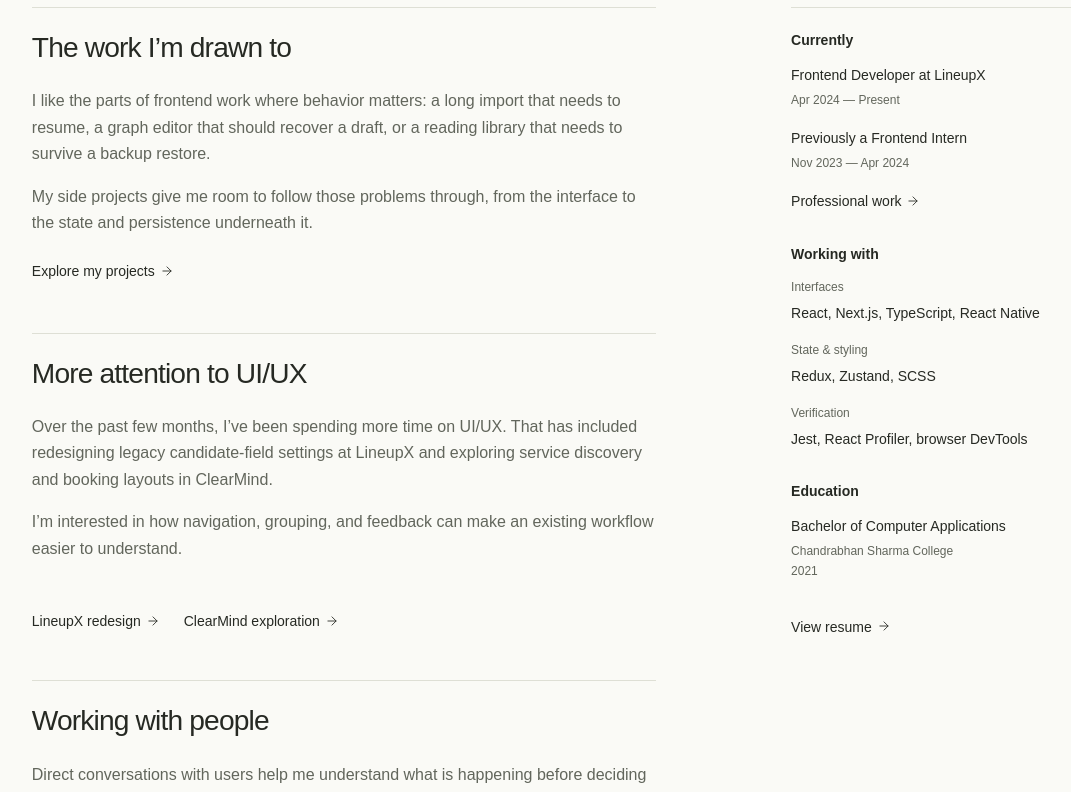
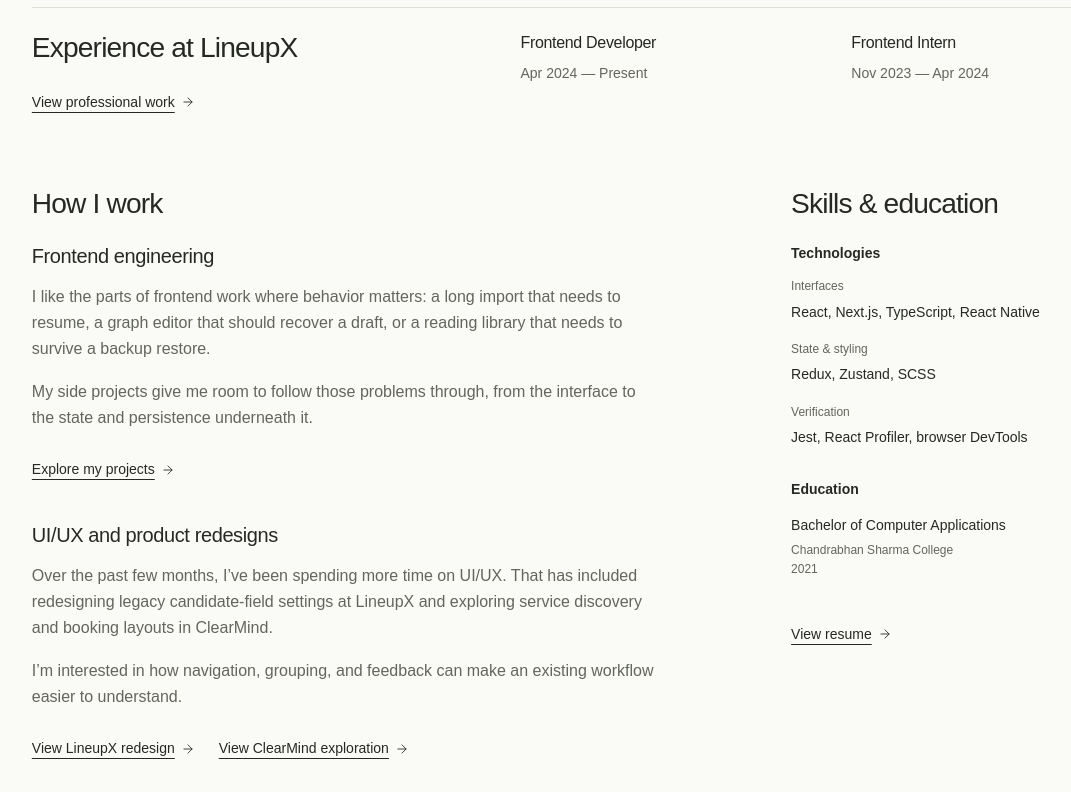
Before and after one commit to therohitmahar/portfolio, a Next.js app: page /about in a window 1280 px wide. Shown: the part 480-1272 px from the top of the page, without its empty margins (45-1116 px from the left). Built offline with nearby package versions, Linux system fonts and the light colour scheme.

Commit message:
fix: clarify portfolio actions and group About content

```diff
--- a/src/app/about/page.tsx
+++ b/src/app/about/page.tsx
@@ -1,5 +1,7 @@
 import type { Metadata } from "next";
+import Link from "next/link";
 import { PageIntro, TextLink } from "@/components/UI";
+import ArrowIcon from "@/components/ArrowIcon";
 export const metadata: Metadata = {
   title: "About",
   description:
@@ -15,10 +17,32 @@
           personal apps and developer tools.
         </p>
       </PageIntro>
+      <section className="about-profile" aria-labelledby="experience-heading">
+        <h2 id="experience-heading">Experience at LineupX</h2>
+        <ol className="about-timeline" role="list">
+          <li>
+            <h3>Frontend Developer</h3>
+            <p>
+              <time dateTime="2024-04">Apr 2024</time> — Present
+            </p>
+          </li>
+          <li>
+            <h3>Frontend Intern</h3>
+            <p>
+              <time dateTime="2023-11">Nov 2023</time> —{" "}
+              <time dateTime="2024-04">Apr 2024</time>
+            </p>
+          </li>
+        </ol>
+        <div className="about-profile-actions">
+          <TextLink href="/work">View professional work</TextLink>
+        </div>
+      </section>
       <div className="about-editorial">
         <div className="about-story">
+          <h2>How I work</h2>
           <section>
-            <h2>The work I’m drawn to</h2>
+            <h3>Frontend engineering</h3>
             <p>
               I like the parts of frontend work where behavior matters: a long
               import that needs to resume, a graph editor that should recover a
@@ -32,7 +56,7 @@
             <TextLink href="/projects">Explore my projects</TextLink>
           </section>
           <section>
-            <h2>More attention to UI/UX</h2>
+            <h3>UI/UX and product redesigns</h3>
             <p>
               Over the past few months, I’ve been spending more time on UI/UX.
               That has included redesigning legacy candidate-field settings at
@@ -45,15 +69,15 @@
             </p>
             <div className="inline-links">
               <TextLink href="/work/lineupx-settings">
-                LineupX redesign
+                View LineupX redesign
               </TextLink>
               <TextLink href="/projects/clearmind">
-                ClearMind exploration
+                View ClearMind exploration
               </TextLink>
             </div>
           </section>
           <section>
-            <h2>Working with people</h2>
+            <h3>User collaboration</h3>
             <p>
               Direct conversations with users help me understand what is
               happening before deciding what to change. I clarify requests,
@@ -62,17 +86,10 @@
             </p>
           </section>
         </div>
-        <aside className="about-facts">
+        <aside className="about-facts" aria-labelledby="background-heading">
+          <h2 id="background-heading">Skills & education</h2>
           <section>
-            <h2>Currently</h2>
-            <p>Frontend Developer at LineupX</p>
-            <span>Apr 2024 — Present</span>
-            <p>Previously a Frontend Intern</p>
-            <span>Nov 2023 — Apr 2024</span>
-            <TextLink href="/work">Professional work</TextLink>
-          </section>
-          <section>
-            <h2>Working with</h2>
+            <h3>Technologies</h3>
             <dl className="capability-list">
               <div>
                 <dt>Interfaces</dt>
@@ -89,7 +106,7 @@
             </dl>
           </section>
           <section>
-            <h2>Education</h2>
+            <h3>Education</h3>
             <p>Bachelor of Computer Applications</p>
             <span>
               Chandrabhan Sharma College
@@ -102,14 +119,15 @@
       </div>
       <section className="page-next">
         <div>
-          <span className="eyebrow">Get in touch</span>
           <h2>Talk about the work</h2>
           <p>
             For frontend opportunities, project enquiries, or questions about a
             build.
           </p>
         </div>
-        <TextLink href="/contact">Contact details</TextLink>
+        <Link className="primary-link" href="/contact">
+          Get in touch <ArrowIcon direction="right" />
+        </Link>
       </section>
     </div>
   );
--- a/src/app/globals.css
+++ b/src/app/globals.css
@@ -30,6 +30,7 @@
 }
 a {
   color: inherit;
+  text-decoration-line: underline;
   text-decoration-thickness: 1px;
   text-underline-offset: 5px;
 }
@@ -162,7 +163,10 @@
 }
 .text-link {
   font-size: var(--type-small);
-  display: inline-block;
+  display: inline-flex;
+  align-items: center;
+  gap: 6px;
+  min-height: 44px;
   max-width: 100%;
   line-height: 1.6;
 }
@@ -176,9 +180,6 @@
   flex-shrink: 0;
   vertical-align: -0.12em;
 }
-.text-link .arrow-icon {
-  margin-inline-start: 0.35em;
-}
 .inline-links {
   display: flex;
   align-items: center;
@@ -311,11 +312,19 @@
   padding: 15px 0;
 }
 .home-directory h2 {
-  display: flex;
-  justify-content: space-between;
   font-size: 30px;
   margin: 14px 0 18px;
   letter-spacing: -0.03em;
+}
+.directory-action {
+  display: inline-flex;
+  align-items: center;
+  gap: var(--space-2);
+  min-height: 44px;
+  margin-top: var(--space-3);
+  font-size: var(--type-small);
+  text-decoration: underline;
+  text-underline-offset: 5px;
 }
 .home-directory p {
   font-size: var(--type-small);
@@ -422,9 +431,15 @@
 }
 .project-links {
   display: flex;
-  gap: var(--space-5);
+  gap: var(--space-1) var(--space-5);
   flex-wrap: wrap;
-  font-size: var(--type-caption);
+  font-size: var(--type-small);
+}
+.project-links > a {
+  display: inline-flex;
+  align-items: center;
+  gap: 6px;
+  min-height: 44px;
 }
 .project-links > a:first-child {
   font-weight: 600;
@@ -648,6 +663,12 @@
 .more-projects > div > span:nth-child(2) {
   color: var(--muted);
 }
+.more-projects a {
+  display: inline-flex;
+  align-items: center;
+  gap: 6px;
+  min-height: 44px;
+}
 .case-intro {
   display: grid;
   grid-template-columns: 1.3fr 1fr;
@@ -986,31 +1007,65 @@
   color: var(--muted);
   line-height: 1.7;
 }
+.about-profile {
+  display: grid;
+  grid-template-columns: minmax(0, 1fr) minmax(0, 1.6fr);
+  gap: var(--space-4) 8%;
+  border-top: var(--border-rule);
+  padding-top: var(--space-5);
+  margin-bottom: var(--space-8);
+}
+.about-timeline {
+  grid-column: 2;
+  grid-row: 1 / 3;
+  display: grid;
+  grid-template-columns: repeat(2, minmax(0, 1fr));
+  gap: var(--space-5);
+  list-style: none;
+  margin: 0;
+  padding: 0;
+}
+.about-timeline h3 {
+  font-size: var(--type-body);
+  line-height: 1.4;
+  margin-bottom: var(--space-2);
+}
+.about-timeline p {
+  font-size: var(--type-small);
+}
+.about-profile-actions {
+  grid-column: 1;
+}
 .about-editorial {
   display: grid;
   grid-template-columns: minmax(0, 1.7fr) minmax(0, 1fr);
   gap: 12%;
 }
 .about-story section {
-  padding-top: var(--space-5);
-  border-top: var(--border-rule);
-  margin-bottom: var(--space-7);
-}
-.about-story h2 {
+  margin-bottom: var(--space-6);
+}
+.about-story > h2,
+.about-facts > h2 {
   margin-bottom: var(--space-5);
 }
-.about-story .text-link,
+.about-story h3 {
+  font-size: var(--type-h3);
+  margin-bottom: var(--space-4);
+}
+.about-story section:last-child {
+  margin-bottom: 0;
+}
+.about-story section > .text-link,
+.about-story section > .inline-links {
+  margin-top: var(--space-4);
+}
 .about-story .inline-links {
-  margin-top: var(--space-5);
-}
-.about-facts {
-  padding-top: var(--space-5);
-  border-top: var(--border-rule);
+  row-gap: var(--space-1);
 }
 .about-facts section {
   margin-bottom: var(--space-6);
 }
-.about-facts h2 {
+.about-facts h3 {
   font-size: var(--type-small);
   margin-bottom: var(--space-4);
   font-weight: 600;
@@ -1580,6 +1635,14 @@
     grid-template-columns: 1fr;
     gap: var(--space-6);
   }
+  .about-profile {
+    grid-template-columns: 1fr;
+    margin-bottom: var(--space-7);
+  }
+  .about-timeline {
+    grid-column: 1;
+    grid-row: auto;
+  }
   .about-story p {
     font-size: 0.9375rem;
   }
@@ -1587,6 +1650,8 @@
     display: grid;
     grid-template-columns: 1fr;
     gap: 0;
+    border-top: var(--border-rule);
+    padding-top: var(--space-5);
   }
   .contact-options {
     grid-template-columns: 1fr;
@@ -1681,6 +1746,9 @@
   }
 }
 @media (max-width: 360px) {
+  .about-timeline {
+    grid-template-columns: 1fr;
+  }
   .site-header {
     gap: 8px;
   }
--- a/src/components/Portfolio.tsx
+++ b/src/components/Portfolio.tsx
@@ -33,18 +33,17 @@
       </section>
       <section className="home-directory" aria-label="Explore the portfolio">
         <Link href="/work">
-          <h2>
-            At LineupX <ArrowIcon />
-          </h2>
+          <h2>At LineupX</h2>
           <p>
             Production interfaces, performance improvements, and legacy UI
             redesigns.
           </p>
+          <span className="directory-action">
+            View LineupX work <ArrowIcon direction="right" />
+          </span>
         </Link>
         <Link href="/projects">
-          <h2>
-            Apps & tools <ArrowIcon />
-          </h2>
+          <h2>Apps & tools</h2>
           <figure className="home-project-preview">
             <div>
               <Image
@@ -61,6 +60,9 @@
             PR Tracker, Context Flow AI, Next Shelf, and smaller developer
             utilities.
           </p>
+          <span className="directory-action">
+            Explore projects <ArrowIcon direction="right" />
+          </span>
         </Link>
       </section>
     </>
--- a/src/components/ProjectCard.tsx
+++ b/src/components/ProjectCard.tsx
@@ -31,16 +31,17 @@
         </div>
         <div className="project-links">
           <Link href={projectHref(p)}>
-            Read project notes <ArrowIcon />
+            Read project notes <ArrowIcon direction="right" />
           </Link>
           {p.live && (
             <a href={p.live} target="_blank" rel="noreferrer">
               {p.kind === "Tool" ? "Open tool" : "Visit project"}
+              <ArrowIcon />
             </a>
           )}
           {p.source && (
             <a href={p.source} target="_blank" rel="noreferrer">
-              Source
+              Source <ArrowIcon />
             </a>
           )}
         </div>
```
Also changed, not shown: design/DESIGN_SYSTEM.md (+8 -0 lines), design/REVIEW.md (+16 -0 lines).
